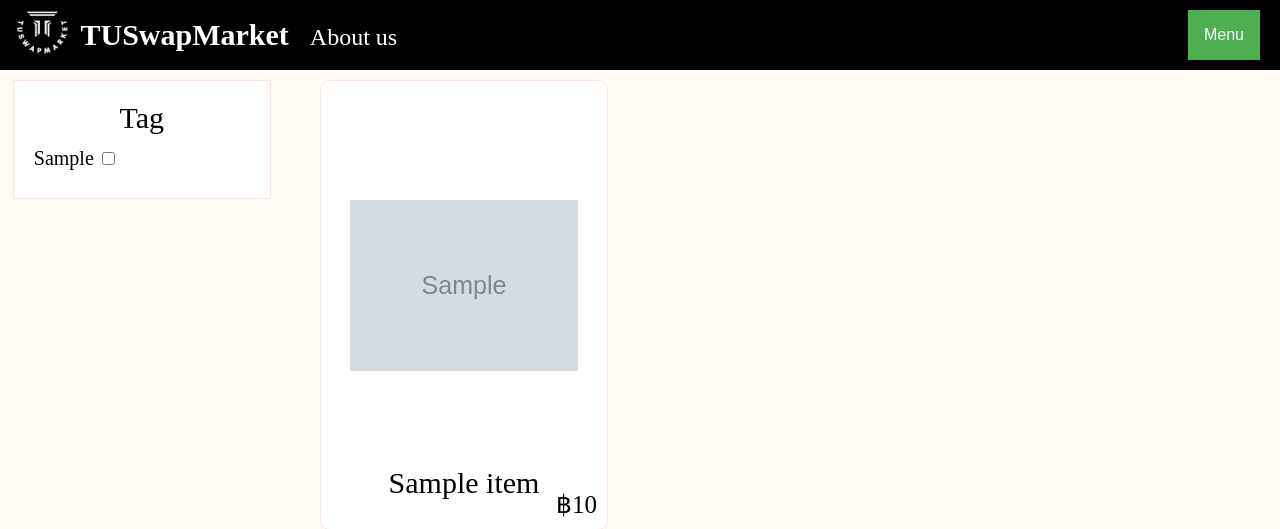
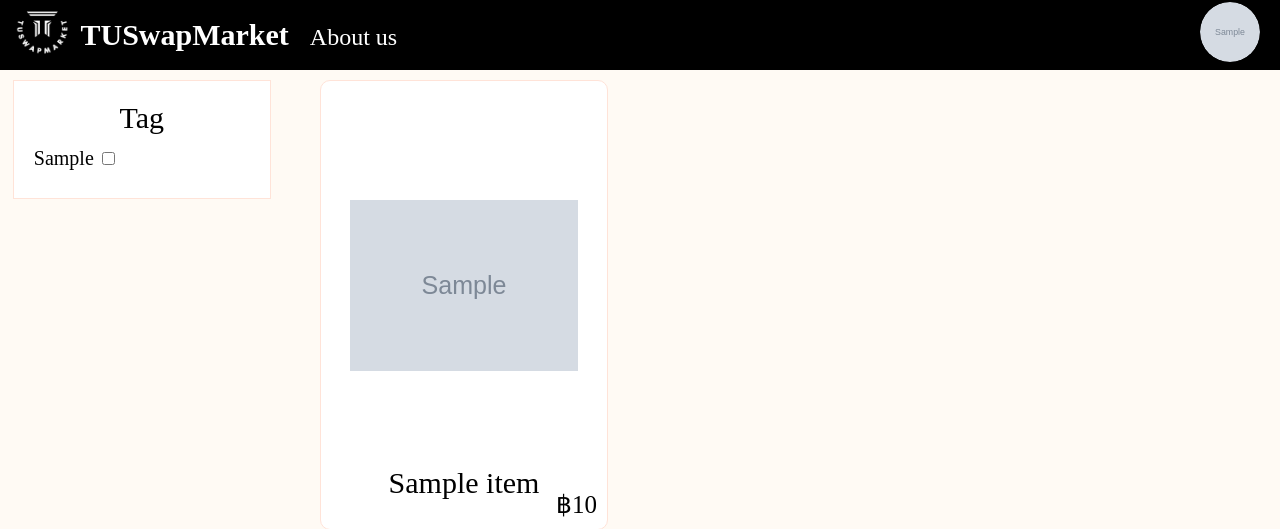
Before and after one commit to 6410685090/TUSwapMarket, a Django app: page / in a window 1280 px wide. Shown: the top 529 px of the page. Run offline with Django 4.2, Linux system fonts and the light colour scheme; a user stored in the database is signed in; tables that the repository leaves empty hold one stand-in row (values such as "Sample post"); grey boxes marked "Sample" are stand-in pictures.

Commit message:
dropdown with picture

```diff
--- a/swapmarket/static/swapmarket/css/head.css
+++ b/swapmarket/static/swapmarket/css/head.css
@@ -52,6 +52,7 @@ body{
     font-size: 16px;
     border: none;
     cursor: pointer;
+    border-radius: 360px;
 }
 
 .dropdown {
@@ -88,3 +89,17 @@ body{
   .dropdown:hover .dropbtn {
     background-color: #3e8e41;
 }
+
+.imgicon{
+    width: 60px;
+    height: 60px;
+    overflow: hidden;
+    border-radius: 50%;
+}
+
+.img{
+    width: 100%;
+    height: 100%;
+    object-fit: cover;
+    border-radius: 50%;
+}
--- a/swapmarket/templates/swapmarket/homepage.html
+++ b/swapmarket/templates/swapmarket/homepage.html
@@ -19,7 +19,10 @@
         </div>
         <div class="header-right">
             <div class="dropdown">
-                <button class="dropbtn">Menu</button>
+                <div class="imgicon">
+                    <img src="{{ user.userpicture.url }}" class="img">
+                </div>
+                <!-- <button class="dropbtn">Menu</button> -->
                 <div class="dropdown-content">
                     <a href="/profile" class="button-headerright">Profile</a>
                     <a href="/inbox" class="button-headerright">Inbox</a>
```
